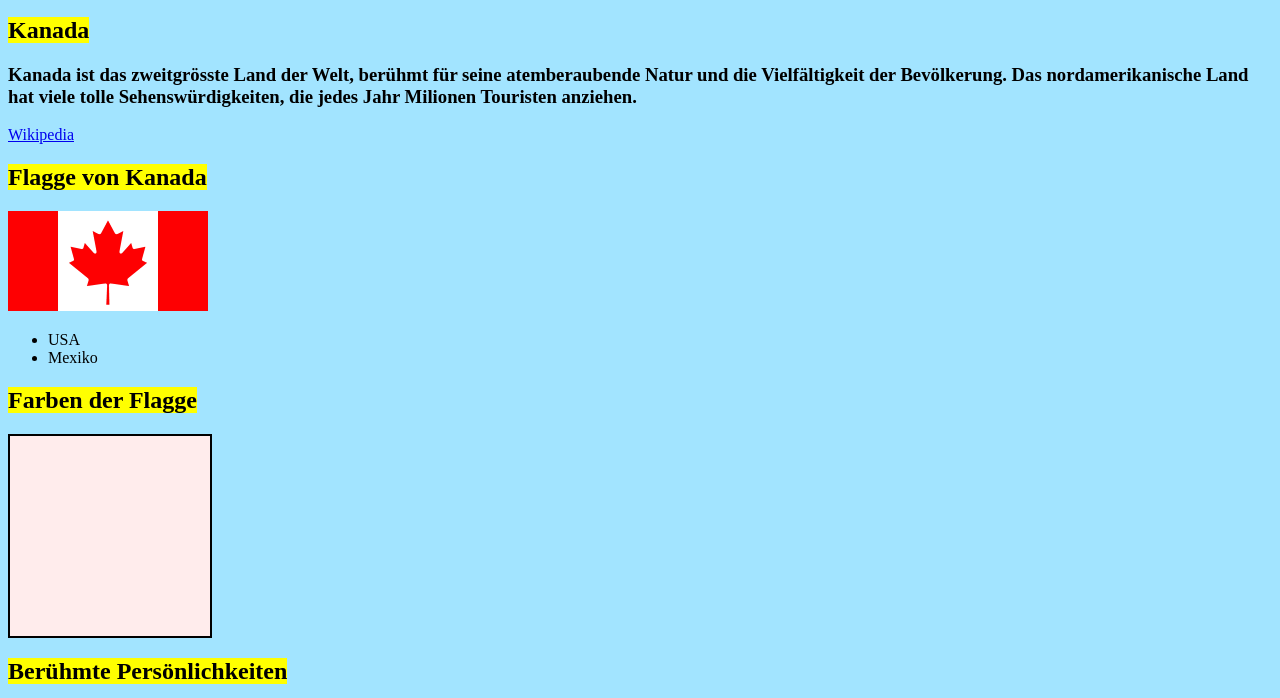
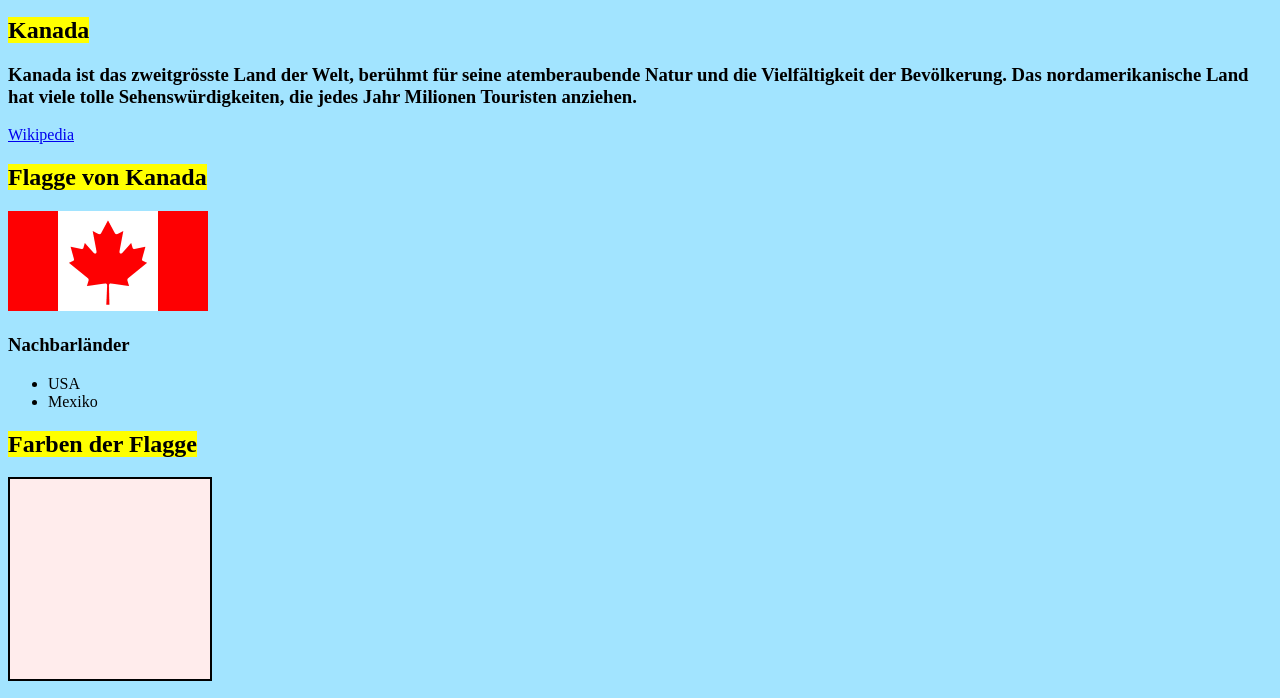
Before and after one commit to gymmu-DC-CS/erstelle-einen-blogeintrag-e227419edusblch, a plain HTML site: page index.html in a window 1280 px wide. Shown: the part 101-799 px from the top of the page. Drawn offline with Linux system fonts and the light colour scheme.

Commit message:
20.10 -Titel "Nachbarländer" gemacht

```diff
--- a/index.html
+++ b/index.html
@@ -31,6 +31,7 @@
  <a href="https://de.wikipedia.org/wiki/Kanada" target="_blank">Wikipedia</a>
  <h2><mark>Flagge von Kanada</mark></h2>
  <img src="1280px-Flag_of_Canada.svg_-1600-xx.jpg" alt="Kanada" width="200">
+ <h3>Nachbarländer</h3>
  <ul>
   <li>USA</li>
   <li>Mexiko</li>
```
